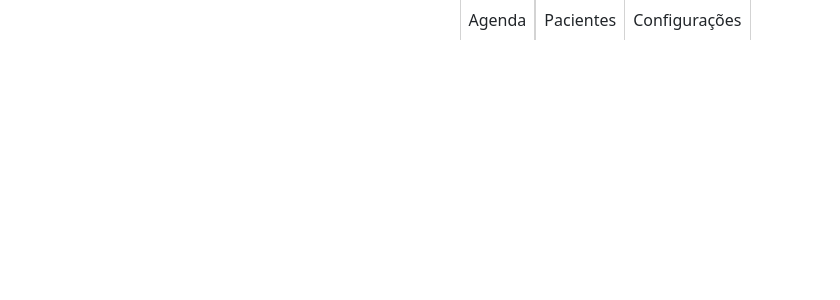
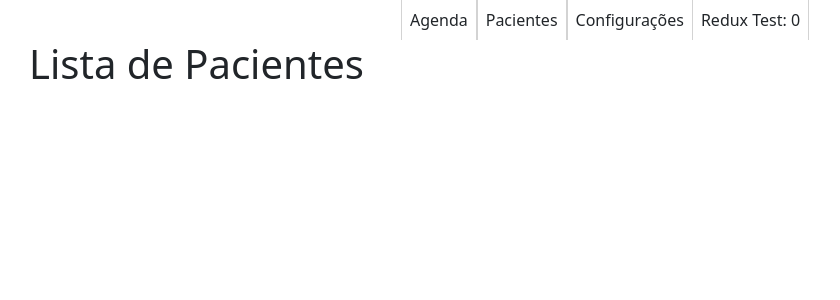
Before and after one commit to gustavobborges/Secretaria-frontend, a React (Create React App) app: page /patients in a window 1280 px wide. Shown: the top 300 px of the page, without its empty margins (35-875 px from the left). Built offline with nearby package versions, Linux system fonts and the light colour scheme.

Commit message:
implementacao de gerenciamento de estado com redux

```diff
--- a/package.json
+++ b/package.json
@@ -16,6 +16,7 @@
     "react-data-table-component": "^6.11.7",
     "react-dom": "^17.0.2",
     "react-icons": "^4.2.0",
+    "react-redux": "^7.2.4",
     "react-router-dom": "^5.2.0",
     "react-scripts": "4.0.3",
     "redux": "^4.1.1",
--- a/src/App.jsx
+++ b/src/App.jsx
@@ -1,10 +1,17 @@
+import { Provider } from 'react-redux'
 import 'bootstrap';
 import "../node_modules/bootstrap/dist/css/bootstrap.min.css";
 import './global.css';
 import Root from './pages/Root';
+import store from './store/store';
 
 function App() {
-	return (<Root/>);
+	return (
+    <Provider store={store}>
+       <Root/>
+    </Provider>
+
+  );
 }
 
 export default App;
--- a/src/components/Header/Header.jsx
+++ b/src/components/Header/Header.jsx
@@ -1,13 +1,11 @@
 import React from 'react';
 import styled from 'styled-components';
-import { useHistory, Link } from 'react-router-dom';
+import { Link } from 'react-router-dom';
+import { useSelector } from 'react-redux';
+// import { counterReducer } from '../../store/store';
 
-export default function Header() {
-  let history = useHistory();
-
-  function HandleClick(){
-    history.push('/');
-  }
+function Header() {
+  const counter = useSelector((state) => state.valueState);
 
   return (
     <HeaderDiv>
@@ -16,11 +14,16 @@ export default function Header() {
           <p>Agenda</p>
         </Item>
       </Link>
-      <Item type="button" onClick={HandleClick}>
-        <p>Pacientes</p>
+      <Link to={'/patients'}>
+        <Item>
+          <p>Pacientes</p>
+        </Item>
+      </Link>
+      <Item>
+        <p>Configurações</p>
       </Item>
       <Item>
-        <p>Configurações</p>
+        <p>Redux Test: {counter}</p>
       </Item>
     </HeaderDiv>
   )
@@ -46,3 +49,5 @@ const Item = styled.div`
     padding: 0;
   }
 `
+
+export default Header;
--- a/src/global.css
+++ b/src/global.css
@@ -2,3 +2,8 @@ a {
     text-decoration: none;
     color: inherit;
 }
+
+p {
+  padding: 0;
+  margin: 0;
+}
--- a/src/index.js
+++ b/src/index.js
@@ -2,4 +2,4 @@ import React from 'react';
 import ReactDOM from 'react-dom';
 import App from './App';
 
-ReactDOM.render(<App />, document.getElementById('root'));
+ReactDOM.render(<App />,document.getElementById('root'));
--- a/src/pages/Appointments/Appointments.jsx
+++ b/src/pages/Appointments/Appointments.jsx
@@ -1,20 +1,27 @@
 
 import React, { useEffect, useState } from 'react';
 import { Link } from 'react-router-dom';
+import { useSelector } from 'react-redux';
 import styled from 'styled-components';
-
 import appointmentsApi from '../../services/appointments';
-
+import store from '../../store/store';
 import Table from '../../components/Table/Table';
 
 function PagesAppointment() {
 	const [appointments, setAppointments] = useState([]);
+  const counter = useSelector((state) => state.valueState);
 
 	useEffect(() => {
 		appointmentsApi.get().then(response => {
 			setAppointments(response.data)
 		})
-	}, [])
+	}, []);
+
+  function HandleClickRedux() {
+    store.dispatch({ type: 'CLICK_INCREMENT_VALUE', payload: {
+      value: 1
+    } });
+  }
 
 	return (
 		<div>
@@ -22,13 +29,15 @@ function PagesAppointment() {
 			<ButtonComponent>
 				<Link to="/create" className="btn btn-success">Novo compromisso</Link>
 			</ButtonComponent>
+      <ButtonComponent onClick={HandleClickRedux} className="btn btn-success">
+        <p>Redux {counter}</p>
+      </ButtonComponent>
 		</div>
 	);
 }
 
 const ButtonComponent = styled.div`
 	margin: auto;
-    margin-bottom: 1em;
+  margin-bottom: 1em;
 `
-
 export default PagesAppointment;
--- /dev/null
+++ b/src/pages/Patients/Patients.jsx
@@ -0,0 +1,7 @@
+export default function PagesPatients() {
+  return(
+    <div>
+      <h1>Lista de Pacientes</h1>
+    </div>
+  )
+}
--- a/src/pages/Root.jsx
+++ b/src/pages/Root.jsx
@@ -4,17 +4,19 @@ import styled from 'styled-components';
 import Header from '../components/Header/Header';
 import PagesAppointment from './Appointments/Appointments';
 import PagesAppointmentForm from './Form/Form';
+import PagesPatients from './Patients/Patients';
 
 function Root() {
   const history = useHistory();
-    return(
+  return (
     <ContentComponent>
       <BrowserRouter>
-                <Header/>
+        <Header />
         <Switch>
           <Route path="/" component={PagesAppointment} exact></Route>
           <Route path="/create" component={PagesAppointmentForm}></Route>
           <Route path="/edit/:id" component={PagesAppointmentForm}></Route>
+          <Route path="/patients" component={PagesPatients}></Route>
         </Switch>
       </BrowserRouter>
     </ContentComponent>
--- /dev/null
+++ b/src/store/store.js
@@ -0,0 +1,21 @@
+import { createStore } from 'redux';
+
+const initialState = {
+  valueState: 0
+};
+
+const reducer = (state = initialState, action) => {
+  switch (action.type) {
+    case 'CLICK_INCREMENT_VALUE':
+      return {
+        ...state,
+        valueState: state.valueState + action.payload.value
+      }
+    default:
+      return state;
+  }
+};
+
+let store = createStore(reducer);
+
+export default store;
```
Also changed, not shown: 1 other file (tests, documents, lock files or other folders). Lines whose indentation alone changed are shown as unchanged.
